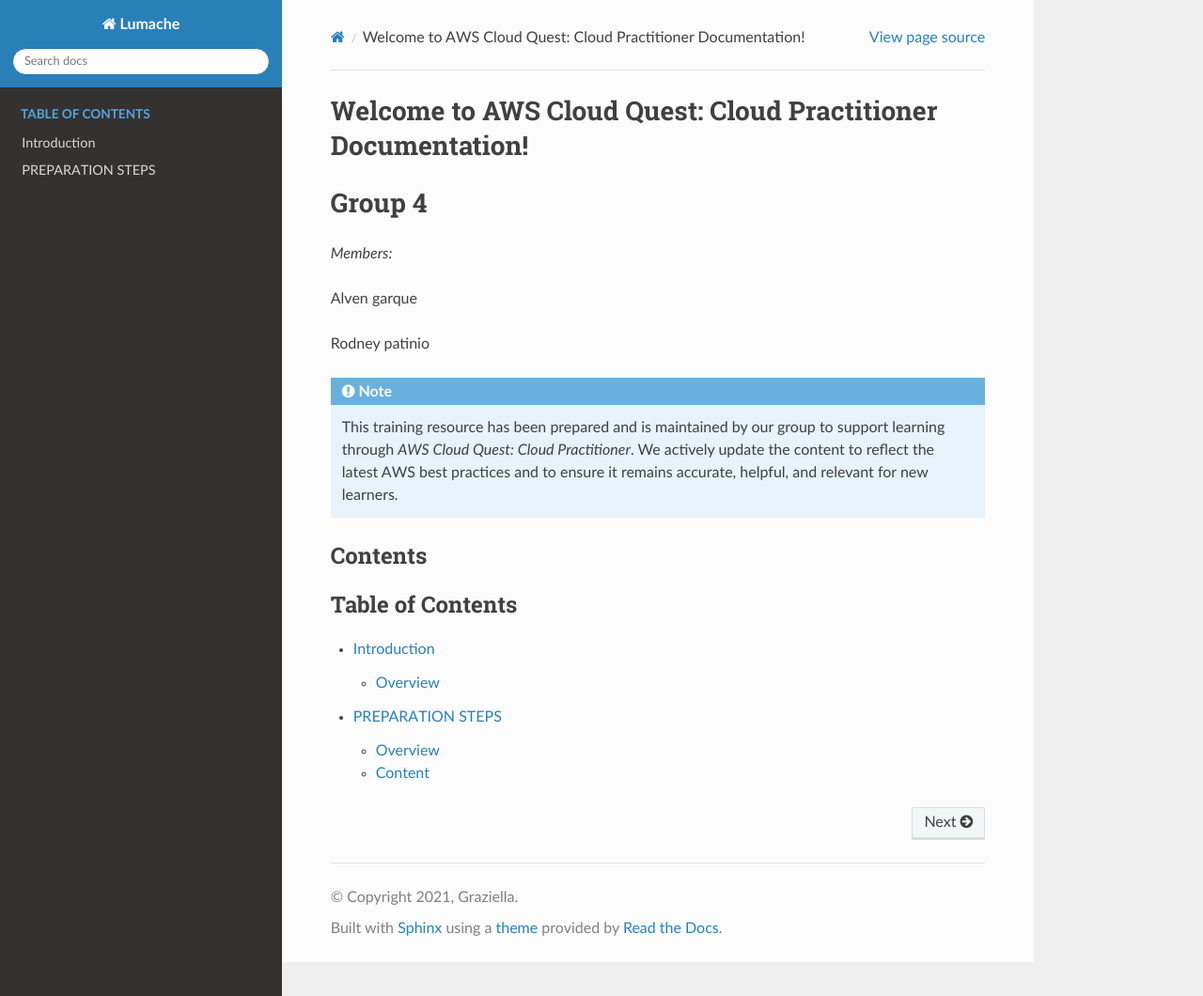
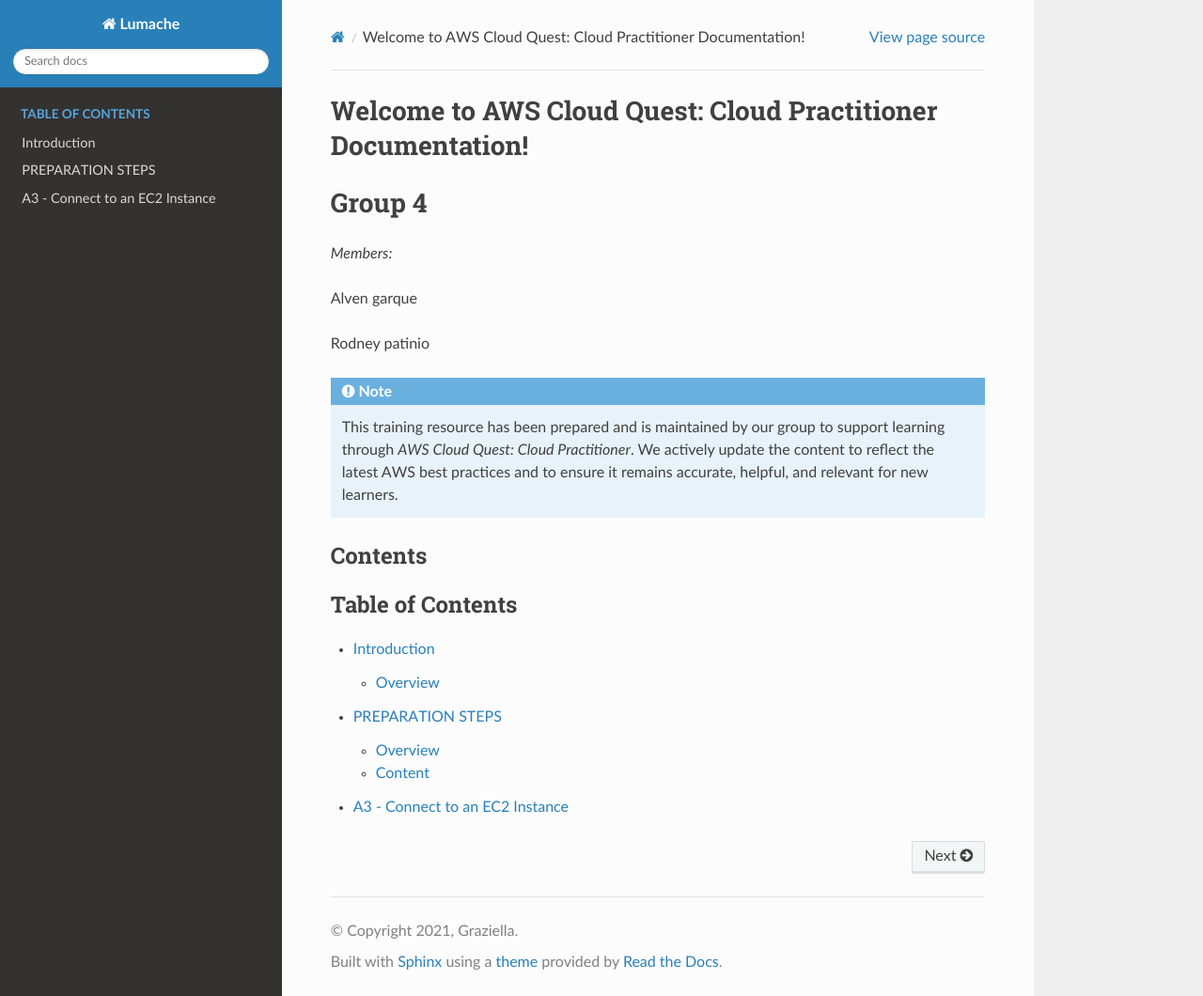
Before and after one commit to alven255/AWS-TOTURIAL, a Sphinx documentation site: the page built from docs/source/index.rst, in a window 1280 px wide and 1060 px high. Shown: the whole window at 94% size. Built offline with Sphinx 7.4.7 and the Read the Docs theme 3.1.0, drawn with Linux system fonts in a browser that asks for light colours; pages that are not in the unit, such as notebooks, are missing from menus.

Commit message:
Update index.rst

```diff
--- a/docs/source/index.rst
+++ b/docs/source/index.rst
@@ -28,3 +28,4 @@
    Introduction
    Preparation steps
    Getting acquainted with AWS Cloud Quest
+   A3 - Connect to an EC2 Instance
```
